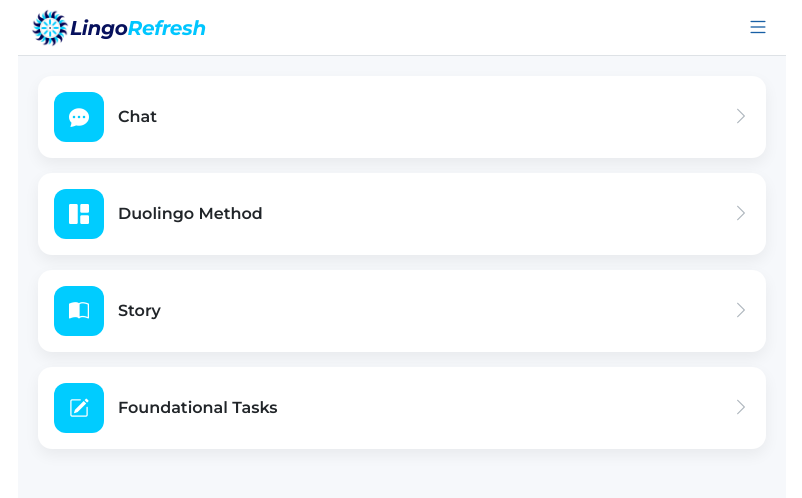
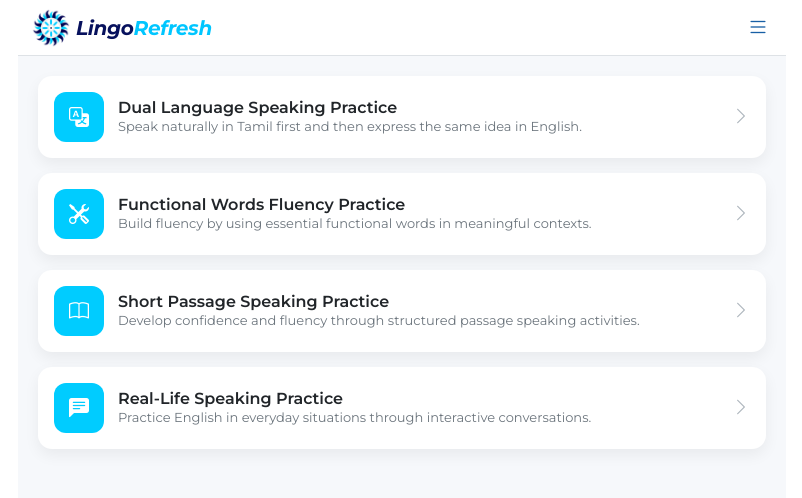
Before and after one commit to vicky-react-developer/lingo, a React (Vite) app in the folder frontend/: page /home in a window 1280 px wide. Shown: the top 498 px of the page, without its empty margins (238-1040 px from the left). Built offline with nearby package versions, Linux system fonts and the light colour scheme; no server answers; sample sign-in values are in the browser's storage.

Commit message:
Modes name Changed

```diff
--- a/frontend/src/components/Header.jsx
+++ b/frontend/src/components/Header.jsx
@@ -15,9 +15,9 @@
                     <img
                         src={Logo}
                         alt="logo"
-                        style={{ width: 40, height: 40, objectFit: 'contain', marginLeft: 4 }}
+                        style={{ width: 40, height: 40, objectFit: 'contain', marginLeft: 5 }}
                     />
-                    <span className="mont-boldItalic" style={{ fontSize: '20px', lineHeight: 1.2, letterSpacing: '-0.3px' }}>
+                    <span className="mont-boldItalic" style={{ fontSize: '20px', lineHeight: 1.2, letterSpacing: '-0.3px', marginLeft: 5 }}>
                         <span style={{ color: '#07115D' }}>Lingo</span>
                         <span style={{ color: '#00C6FF' }}>Refresh</span>
                     </span>
@@ -70,7 +70,7 @@
                 display: 'flex', flexDirection: 'column', alignItems: 'center', justifyContent: 'center',
                 pointerEvents: 'none'
             }}>
-                <span style={{ fontSize: '16px', fontWeight: 500, lineHeight: 1.2 }}>
+                <span style={{ fontSize: '14px', fontWeight: 600, lineHeight: 1.2, textAlign: "center" }}>
                     {primaryTitle}
                 </span>
                 {secondaryTitle && (
--- a/frontend/src/pages/Home.jsx
+++ b/frontend/src/pages/Home.jsx
@@ -8,29 +8,33 @@
 
     const modes = [
         {
-            id: "chat",
-            icon: "bi-chat-dots-fill",
-            title: "Chat",
+            id: "duolingo",
+            icon: "bi-translate",
+            title: "Dual Language Speaking Practice",
+            desc: "Speak naturally in Tamil first and then express the same idea in English."
         },
         {
-            id: "duolingo",
-            icon: "bi-grid-1x2-fill",
-            title: "Duolingo Method",
+            id: "foundationalTasks",
+            icon: "bi-tools",
+            title: "Functional Words Fluency Practice",
+            desc: "Build fluency by using essential functional words in meaningful contexts."
         },
         {
             id: "story",
-            icon: "bi-book-half",
-            title: "Story",
+            icon: "bi-book",
+            title: "Short Passage Speaking Practice",
+            desc: "Develop confidence and fluency through structured passage speaking activities."
         },
         {
-            id: "foundationalTasks",
-            icon: "bi-pencil-square",
-            title: "Foundational Tasks",
-        },
+            id: "chat",
+            icon: "bi-chat-left-text-fill",
+            title: "Real-Life Speaking Practice",
+            desc: "Practice English in everyday situations through interactive conversations."
+        }
     ];
 
     const handleNavigation = (mode) => {
-        navigate('/modes', { state: { category: mode.id, categoryTitle: mode.title} })
+        navigate('/modes', { state: { category: mode.id, categoryTitle: mode.title } })
     };
 
     return (
@@ -60,7 +64,7 @@
 
                             <div className="mode-content">
                                 <h5>{mode.title}</h5>
-                                {/* <p>{mode.desc}</p> */}
+                                <p>{mode.desc}</p>
                             </div>
 
                             <div className="mode-arrow">
--- a/frontend/src/pages/Modes.jsx
+++ b/frontend/src/pages/Modes.jsx
@@ -7,60 +7,63 @@
     chat: [
         {
             id: "normal",
-            icon: "bi-chat-dots-fill",
-            title: "Normal Chat",
-            desc: "Talk freely with AI and improve your English conversation skills."
+            icon: "bi-chat-left-text-fill",
+            title: "Free Conversation",
+            desc: "Practice natural English conversations."
         },
         {
             id: "topic",
             icon: "bi-lightbulb-fill",
-            title: "Selected Topic",
-            desc: "Choose a topic and continue conversations with AI around that subject."
+            title: "Topic Conversation",
+            desc: "Speak about a chosen topic."
         }
     ],
+
     duolingo: [
         {
             id: "duolingoChat",
-            icon: "bi-chat-dots-fill",
-            title: "Duolingo Chat",
-            desc: "Talk freely with AI and improve your English conversation skills."
+            icon: "bi-translate",
+            title: "Dual Language Chat",
+            desc: "Speak Tamil, then English."
         },
         {
             id: "duolingoTopic",
-            icon: "bi-lightbulb-fill",
-            title: "Duolingo Topic",
-            desc: "Choose a topic and continue conversations with AI around that subject."
+            icon: "bi-globe-central-south-asia",
+            title: "Dual Language Topic",
+            desc: "Discuss topics in two languages."
         }
     ],
+
     story: [
         {
             id: "passage",
-            icon: "bi-chat-square-text-fill",
+            icon: "bi-patch-question-fill",
             title: "Story Q & A",
-            desc: "Read Tamil stories and answer AI questions in English to improve understanding."
+            desc: "Answer questions from stories."
         },
         {
             id: "story-conversion",
-            icon: "bi-book-half",
-            title: "Story Conversion",
-            desc: "Convert complete Tamil passages into English."
-        },
+            icon: "bi-journal-text",
+            title: "Story Translation",
+            desc: "Translate stories into English."
+        }
     ],
+
     foundationalTasks: [
         {
             id: "foundational-tof",
-            icon: "bi-translate",
-            title: "Foundational Tamil to English",
-            desc: "Translate Tamil sentences into English."
+            icon: "bi-arrow-left-right",
+            title: "Sentence Translation",
+            desc: "Translate Tamil into English."
         },
         {
             id: "foundational-oww",
             icon: "bi-pencil-square",
-            title: "Foundational Own Words",
-            desc: "Create English sentences using given words and improve sentence formation."
-        },
+            title: "Word Practice",
+            desc: "Create sentences using words."
+        }
     ]
-}
+};
 
 export default function Modes({ onMenuToggle }) {
 
```
